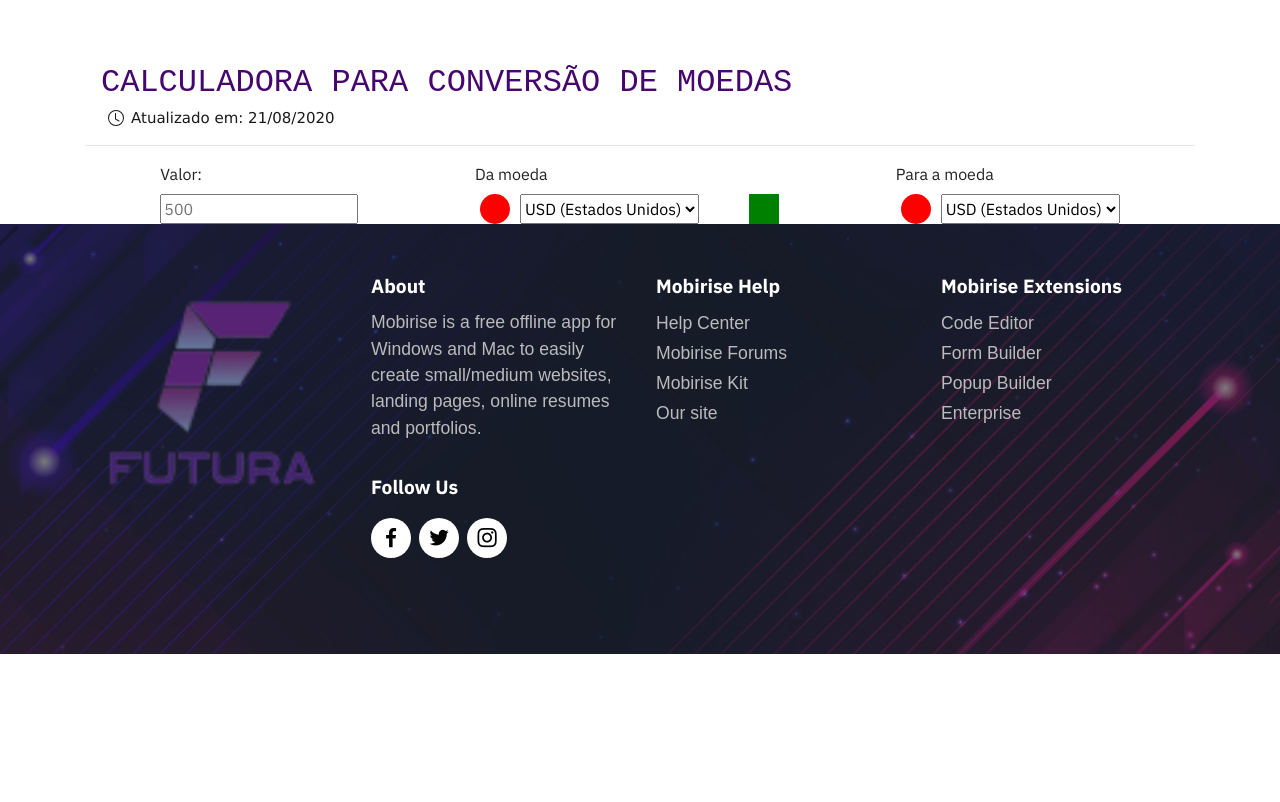
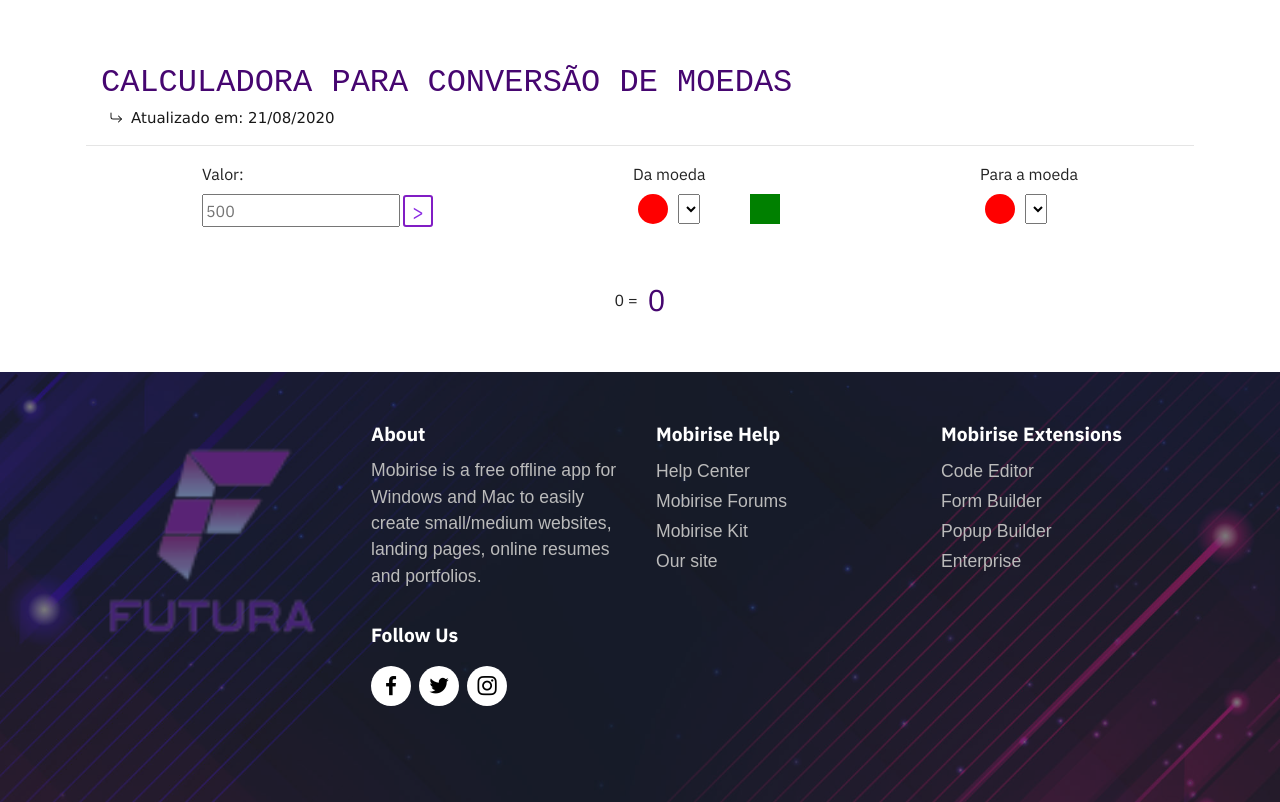
Before and after one commit to Ana204/COTACAOmoeda, a plain HTML site: page index.html in a window 1280 px wide. Shown: the part 1774-2576 px from the top of the page. Before the commit the page ends 2428 px from the top, so only its background shows below. Drawn offline with nearby package versions, Linux system fonts and the light colour scheme; no server answers; files whose address does not match are found by name; a web font is replaced by a local one.

Commit message:
segunda parte da conversão de moedas

```diff
--- a/assets/css/style.css
+++ b/assets/css/style.css
@@ -109,3 +109,41 @@
       margin-left: 100px;
     }
   }
+
+
+  /*CALCULADORA*/
+
+  .resultado_do_calculo{
+
+    display: flex;
+    justify-content: center;
+    align-items: center;
+    margin: 50px;
+  }
+  .numero_pequeno{
+
+  }
+  .numero_grande{
+    margin-left:10px ;
+    font-size: 30px;
+    color: #460670;
+  }
+  .btn_clacular{
+    border:2px solid #811dc4;
+    height:32px;
+    width: 30px;
+    margin-top: 1px;
+    margin-left: 3px;
+    border-radius: 3px ;
+    font-size: 20px;
+    text-align: center;
+    color: blueviolet;
+  }
+  .btn_clacular:hover{
+    background-color: #460670;
+    color: white;
+
+  }
+  .flex{
+    display: flex;
+  }
--- a/assets/scripts/main.js
+++ b/assets/scripts/main.js
@@ -16,6 +16,136 @@ const options = {
     rederizarGraficosMoedas('dolar','USD')
     rederizarGraficosMoedas('libra','BTC')
     rederizarGraficosMoedas('euro','EUR')
+
+    adicionandoMoedasNaDropDanw();
+
+        function adicionandoMoedasNaDropDanw() {
+
+            fetch('https://economia.awesomeapi.com.br/all', options)
+            .then(response => {
+                if(!response.ok) throw new Error('Erro ao executar requisição')
+                console.log(response.ok)
+                return response.json();
+            })
+            .then(data => {
+                escrever(data)
+
+            })
+            .catch(function (error) {
+                console.log(error);
+            })
+
+            function escrever(data){
+
+                let select = document.getElementById("moeda_de_conversao_1")
+                let select2 = document.getElementById("moeda_de_conversao_2")
+
+                dadosAPI = []
+                nomesDasMoedas = []
+                codigoDaMoeda = []
+
+
+                //Convertendo o objeto em array
+                dadosAPI = Object.values(data)
+
+                //adicionando as opitions na tag section
+                dadosAPI.forEach(element => {
+
+                    let nome_da_moeda = element.code + "("+element.name+")"
+
+                    let moeda = document.createElement('option')
+                    moeda.setAttribute("value", element.code)
+                    let text = document.createTextNode(nome_da_moeda)
+                    moeda.appendChild(text)
+
+                    console.log(nome_da_moeda)
+
+                    select.appendChild(moeda)
+
+                });
+
+
+                dadosAPI.forEach(element => {
+
+                        let nome_da_moeda = element.code + "("+element.name+")"
+
+                        let moeda = document.createElement('option')
+                        moeda.setAttribute("value", element.code)
+                        let text = document.createTextNode(nome_da_moeda)
+                        moeda.appendChild(text)
+
+                        console.log(nome_da_moeda)
+
+                        select2.appendChild(moeda)
+
+
+                });
+
+
+
+            }
+
+        }
+
+        function calcular_convercao() {
+            var valor = document.getElementById("valor_a_ser_convertido").value
+
+
+            fetch('https://economia.awesomeapi.com.br/all', options)
+            .then(response => {
+                if(!response.ok) throw new Error('Erro ao executar requisição')
+                console.log(response.ok)
+                return response.json();
+            })
+            .then(data => {
+                escrever(data)
+
+            })
+            .catch(function (error) {
+                console.log(error);
+            })
+
+            function escrever(data) {
+                dadosAPI = []
+
+
+
+                //Convertendo o objeto em array
+                dadosAPI = Object.values(data)
+
+                let valor_moeda1 = document.getElementById("moeda_de_conversao_1").value
+                let valor_moeda2 = document.getElementById("moeda_de_conversao_2").value
+                let dados_da_moeda1 = []
+                let dados_da_moeda2  = []
+
+                dadosAPI.forEach(element => {
+                    if(element.code == valor_moeda1){
+                        dados_da_moeda1 = element
+
+                    }
+                    if (element.code == valor_moeda2) {
+                        dados_da_moeda2 = element
+
+
+                    }
+                });
+
+                let result = dados_da_moeda1.bid/dados_da_moeda2.bid
+
+                valor_menor = document.getElementById("numero_pequeno")
+                valor_maior = document.getElementById("numero_grande")
+
+                alert(valor_maior)
+
+                result_valor_menor = dados_da_moeda1.code + " " + valor
+                result_valor_maior = dados_da_moeda2.code + " " + result
+
+                valor_menor.text = result_valor_menor
+                valor_maior.text = result_valor_maior
+            }
+
+
+        }
 
 
 
@@ -165,7 +295,7 @@ const options = {
                         var chartGraph = new Chart(ctx, {
                             type: 'line',
                             data: {
-                            labels: ["10","9","8","7","5","6","7","8","9","10"],
+                            labels: ["10","9","8","7","5","6","7","8","9","10","11","12","13"],
                             datasets: [
                             {
 
--- a/index.html
+++ b/index.html
@@ -254,9 +254,9 @@
         <h2>CALCULADORA PARA CONVERSÃO DE MOEDAS</h2>
         <div class="pai">
           <div class="icone">
-            <svg width="1em" height="1em" viewBox="0 0 16 16" class="bi bi-clock" fill="currentColor" xmlns="http://www.w3.org/2000/svg">
-              <path fill-rule="evenodd" d="M8 15A7 7 0 1 0 8 1a7 7 0 0 0 0 14zm8-7A8 8 0 1 1 0 8a8 8 0 0 1 16 0z"/>
-              <path fill-rule="evenodd" d="M7.5 3a.5.5 0 0 1 .5.5v5.21l3.248 1.856a.5.5 0 0 1-.496.868l-3.5-2A.5.5 0 0 1 7 9V3.5a.5.5 0 0 1 .5-.5z"/>
+            <svg width="1em" height="1em" viewBox="0 0 16 16" class="bi bi-arrow-return-right" fill="currentColor" xmlns="http://www.w3.org/2000/svg">
+              <path fill-rule="evenodd" d="M10.146 5.646a.5.5 0 0 1 .708 0l3 3a.5.5 0 0 1 0 .708l-3 3a.5.5 0 0 1-.708-.708L12.793 9l-2.647-2.646a.5.5 0 0 1 0-.708z"/>
+              <path fill-rule="evenodd" d="M3 2.5a.5.5 0 0 0-.5.5v4A2.5 2.5 0 0 0 5 9.5h8.5a.5.5 0 0 0 0-1H5A1.5 1.5 0 0 1 3.5 7V3a.5.5 0 0 0-.5-.5z"/>
             </svg>
           </div>
           <div class="atualizacao">Atualizado em: 21/08/2020</div>
@@ -270,7 +270,13 @@
                 <div class="">
                     <div class="colocar_valor">
                         <label for="fname">Valor:</label><br>
-                        <input type="text" id="fname" name="fname" placeholder="500"><br>
+                        <div class=flex>
+                          <input type="text" id="valor_a_ser_convertido" name="fname" placeholder="500">
+                          <div class="btn_clacular" onclick="calcular_convercao()">
+                            >
+                          </div>
+                        </div>
+
                       </div>
                 </div>
                 <div class="">
@@ -279,8 +285,7 @@
                             <label for="fname">Da moeda</label><br>
                             <div class="bandeira_and_nome">
                                 <div class="bandeira1"></div>
-                                <select id="cars" name="cars">
-                                    <option value="volvo">USD (Estados Unidos)</option>
+                                <select id="moeda_de_conversao_1" name="cars">
                                 </select>
                                 <div class="">
                                   <div class="reverter_moeda"></div>
@@ -296,15 +301,23 @@
                             <label for="fname">Para a moeda</label><br>
                             <div class="bandeira_and_nome">
                                 <div class="bandeira1"></div>
-                                <select id="cars" name="cars">
-                                    <option value="volvo">USD (Estados Unidos)</option>
+                                <select id="moeda_de_conversao_2" name="cars">
                                 </select>
                             </div>
                         </div>
 
                       </div>
+              </div>
+          </div>
+        </form>
+        <div class="resultado_do_calculo">
+            <div class="numero_pequeno">
+              0 =
             </div>
-        </form>
+            <div class="numero_grande">
+              0
+            </div>
+        </div>
     </div>
 
     </section>
```
